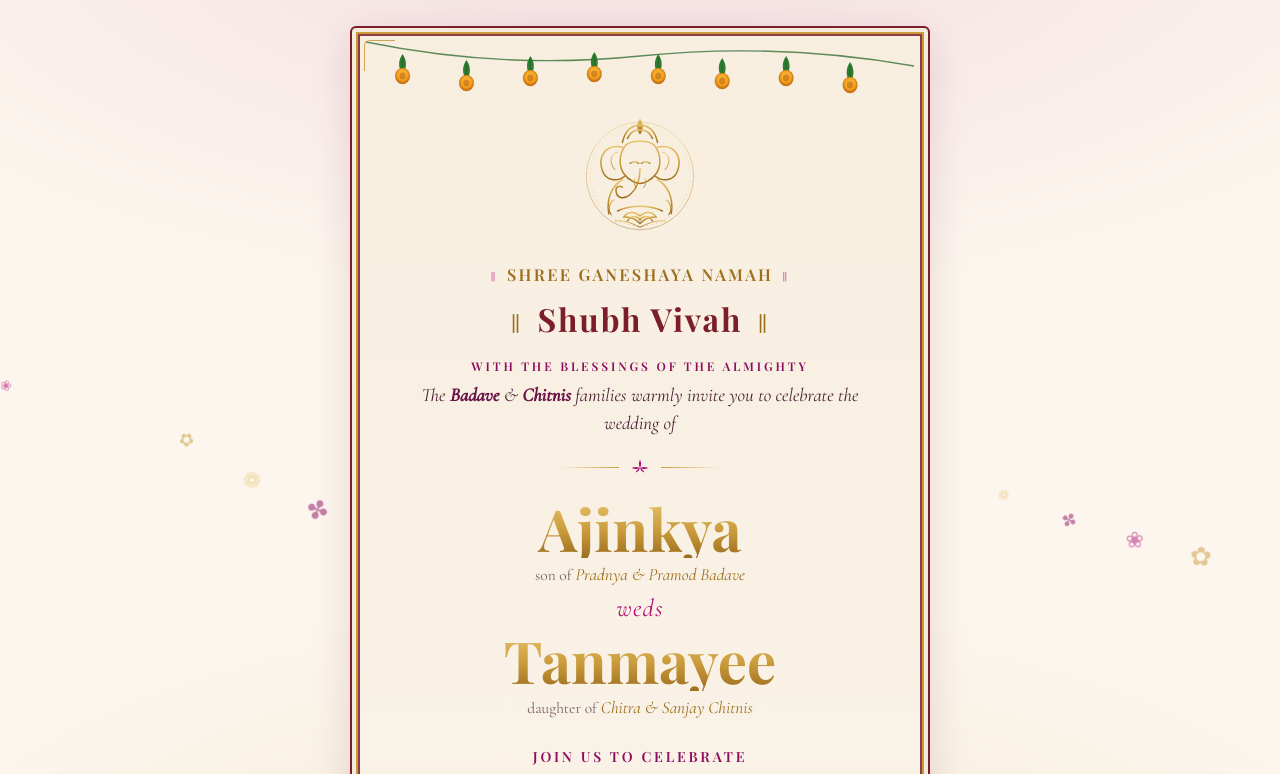
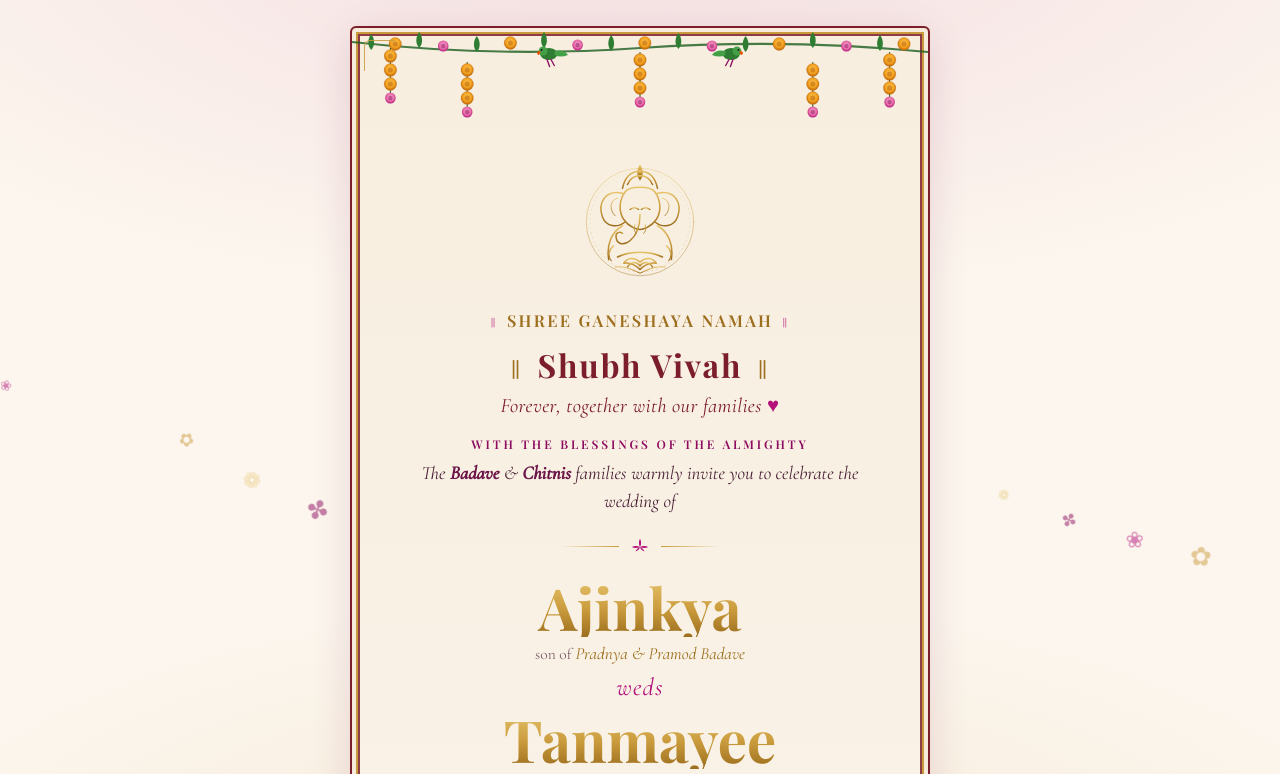
Before and after one commit to ajinkyabadave/ajinkya-tanmayee-wedding-invite, a plain HTML site: page index.html in a window 1280 px wide. Shown: the top 774 px of the page. Drawn offline with nearby package versions, Linux system fonts and the light colour scheme; a web font is replaced by a local one.

Commit message:
Richer garland (hanging marigold/pink strands + parrots), script tagline, :: event headings — match reference invite

```diff
--- a/css/style.css
+++ b/css/style.css
@@ -85,10 +85,22 @@ body::before {
 /* -------- marigold garland (bandanwar) across the top -------- */
 .garland {
   display: block;
-  width: calc(100% + 16px);
-  margin: -12px -8px 8px;
-  height: 62px;
+  width: calc(100% + 44px);
+  margin: -20px -22px 6px;
+  height: 118px;
 }
+
+/* script tagline — "forever, together with our families" */
+.tagline {
+  text-align: center;
+  font-family: "Cormorant Garamond", serif;
+  font-style: italic;
+  color: var(--maroon);
+  font-size: 1.02em;
+  letter-spacing: 0.02em;
+  margin: 2px 0 10px;
+}
+.tagline .heart { color: var(--magenta); font-style: normal; }
 
 /* -------- toran (mango-leaf string) -------- */
 .toran {
@@ -232,6 +244,15 @@ body::before {
   letter-spacing: 0.02em;
   margin: 0 0 4px;
 }
+/* decorative :: … :: flanks around the event name, like the reference */
+.event .ev-name::before,
+.event .ev-name::after {
+  content: "::";
+  color: var(--gold-dark);
+  font-weight: 400;
+  margin: 0 0.5em;
+  vertical-align: 0.06em;
+}
 .event .ev-sub { color: var(--magenta); font-style: italic; font-size: 0.9em; margin: 0 0 8px; }
 .event .ev-when {
   color: var(--gold-dark);
--- a/index.html
+++ b/index.html
@@ -32,37 +32,72 @@
   <main class="card">
     <div class="frame">
 
-      <!-- marigold garland (bandanwar) -->
-      <svg class="garland" viewBox="0 0 600 62" preserveAspectRatio="none" aria-hidden="true">
+      <!-- marigold garland (bandanwar) with hanging strands + parrots -->
+      <svg class="garland" viewBox="0 0 600 118" preserveAspectRatio="none" aria-hidden="true">
         <defs>
           <radialGradient id="mari" cx="50%" cy="42%" r="60%">
             <stop offset="0%" stop-color="#F7C053"/>
             <stop offset="55%" stop-color="#F5A623"/>
             <stop offset="100%" stop-color="#B85C00"/>
           </radialGradient>
-          <g id="marigold">
-            <circle r="8" fill="url(#mari)"/>
-            <circle r="8" fill="none" stroke="#B85C00" stroke-width="0.6" opacity="0.5"/>
-            <circle r="3.4" fill="#B85C00" opacity="0.55"/>
+          <radialGradient id="pinkfl" cx="50%" cy="42%" r="60%">
+            <stop offset="0%" stop-color="#F7A8CE"/>
+            <stop offset="60%" stop-color="#E56AA6"/>
+            <stop offset="100%" stop-color="#B4127A"/>
+          </radialGradient>
+          <!-- one marigold bud -->
+          <g id="mari1">
+            <circle r="6.5" fill="url(#mari)"/>
+            <circle r="6.5" fill="none" stroke="#B85C00" stroke-width="0.5" opacity="0.5"/>
+            <circle r="2.6" fill="#B85C00" opacity="0.5"/>
           </g>
-          <g id="mleaf">
-            <path d="M0 0 C-5 6 -5 15 0 19 C5 15 5 6 0 0 Z" fill="#2E7D32"/>
-            <path d="M0 3 L0 17" stroke="#1B5E20" stroke-width="0.7"/>
+          <!-- one pink bud -->
+          <g id="pink1">
+            <circle r="5.5" fill="url(#pinkfl)"/>
+            <circle r="2.2" fill="#8E0C60" opacity="0.5"/>
+          </g>
+          <!-- small leaf -->
+          <g id="lf">
+            <path d="M0 0 C-4 5 -4 12 0 16 C4 12 4 5 0 0 Z" fill="#2E7D32"/>
+          </g>
+          <!-- a hanging strand: string of marigolds ending in a pink bloom -->
+          <g id="strand">
+            <line x1="0" y1="0" x2="0" y2="52" stroke="#1B5E20" stroke-width="1"/>
+            <use href="#mari1" x="0" y="8"/>
+            <use href="#mari1" x="0" y="22"/>
+            <use href="#mari1" x="0" y="36"/>
+            <use href="#pink1" x="0" y="50"/>
+          </g>
+          <!-- green parrot -->
+          <g id="parrot">
+            <ellipse cx="0" cy="0" rx="9" ry="6" fill="#2E7D32"/>
+            <path d="M6 -3 q10 -2 14 4 q-8 3 -14 0 Z" fill="#43A047"/>
+            <circle cx="-6" cy="-3" r="4.5" fill="#43A047"/>
+            <path d="M-10 -3 q-4 1 -1 4 q3 -1 2 -4 Z" fill="#E65100"/>
+            <circle cx="-7.5" cy="-4" r="1" fill="#1B1B1B"/>
+            <path d="M-2 5 l3 8 M2 5 l4 7" stroke="#8E0C60" stroke-width="1.4" fill="none"/>
           </g>
         </defs>
-        <!-- draping string -->
-        <path d="M0 6 Q150 34 300 20 Q450 6 600 30" fill="none" stroke="#1B5E20" stroke-width="1.4" opacity="0.7"/>
-        <!-- hanging leaf + marigold clusters -->
+
+        <!-- dense top band of foliage + blooms -->
+        <path d="M0 14 Q150 30 300 20 Q450 10 600 24" fill="none" stroke="#1B5E20" stroke-width="2.2" opacity="0.8"/>
         <g>
-          <use href="#mleaf" x="40"  y="18"/><use href="#marigold" x="40"  y="40"/>
-          <use href="#mleaf" x="110" y="24"/><use href="#marigold" x="110" y="47"/>
-          <use href="#mleaf" x="180" y="20"/><use href="#marigold" x="180" y="42"/>
-          <use href="#mleaf" x="250" y="16"/><use href="#marigold" x="250" y="38"/>
-          <use href="#mleaf" x="320" y="18"/><use href="#marigold" x="320" y="40"/>
-          <use href="#mleaf" x="390" y="22"/><use href="#marigold" x="390" y="45"/>
-          <use href="#mleaf" x="460" y="20"/><use href="#marigold" x="460" y="42"/>
-          <use href="#mleaf" x="530" y="26"/><use href="#marigold" x="530" y="49"/>
+          <use href="#lf" x="20" y="6"/><use href="#lf" x="70" y="4"/><use href="#lf" x="130" y="8"/>
+          <use href="#lf" x="200" y="4"/><use href="#lf" x="270" y="7"/><use href="#lf" x="340" y="5"/>
+          <use href="#lf" x="410" y="8"/><use href="#lf" x="480" y="4"/><use href="#lf" x="550" y="7"/>
+          <use href="#mari1" x="45"  y="16"/><use href="#pink1" x="95" y="18"/><use href="#mari1" x="165" y="15"/>
+          <use href="#pink1" x="235" y="17"/><use href="#mari1" x="305" y="15"/><use href="#pink1" x="375" y="18"/>
+          <use href="#mari1" x="445" y="16"/><use href="#pink1" x="515" y="18"/><use href="#mari1" x="575" y="16"/>
         </g>
+        <!-- hanging strands, alternating lengths -->
+        <use href="#strand" x="40"  y="20"/>
+        <use href="#strand" x="120" y="20" transform="translate(0,14)"/>
+        <use href="#strand" x="300" y="24"/>
+        <use href="#strand" x="480" y="20" transform="translate(0,14)"/>
+        <use href="#strand" x="560" y="24"/>
+        <!-- parrots perched on the band -->
+        <use href="#parrot" x="205" y="26"/>
+        <use href="#parrot" x="395" y="26" transform="scale(-1,1) translate(-790,0)"/>
       </svg>
 
       <!-- Ganpati invocation -->
@@ -70,6 +105,7 @@
         <div class="ganesha-wrap"><img src="assets/ganesha.svg" alt="Shree Ganesha" /></div>
         <p class="mantra"><span class="side">॥</span> Shree Ganeshaya Namah <span class="side">॥</span></p>
         <p class="shubh"><span class="side">॥</span> Shubh Vivah <span class="side">॥</span></p>
+        <p class="tagline">Forever, together with our families <span class="heart">♥</span></p>
       </div>
 
       <!-- Intro -->
```
Also changed, not shown: wedding.html (+56 -20 lines).
